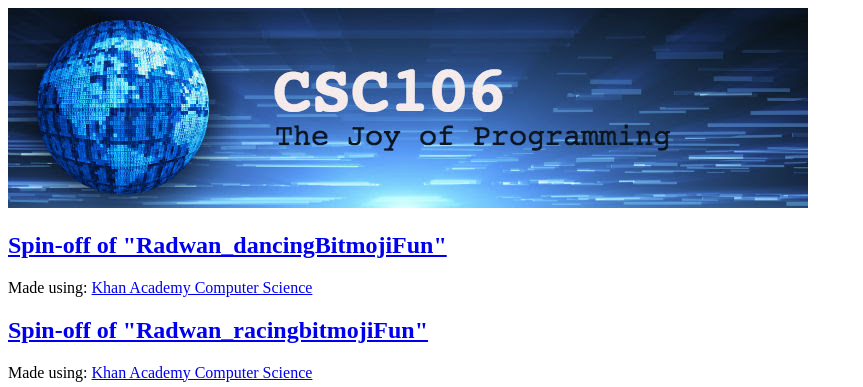
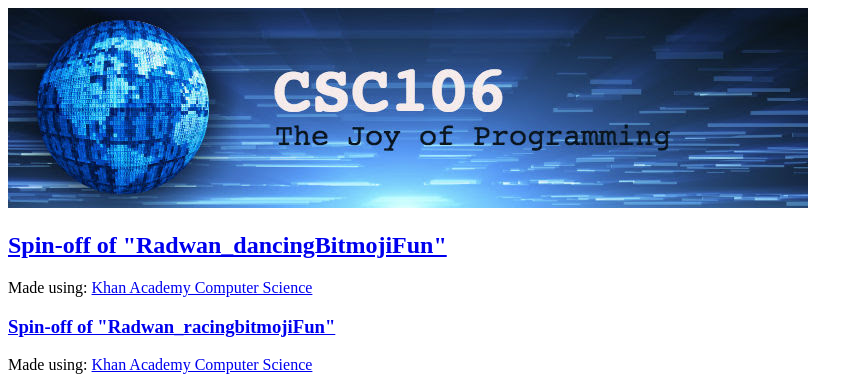
Before and after one commit to nancyradwan/nancyradwan.github.io, a plain HTML site: page Javascript.html in a window 1280 px wide. Shown: the top 387 px of the page, without its empty margins (0-863 px from the left). Drawn offline with Linux system fonts and the light colour scheme; a script that the page names is missing.

Commit message:
Update Javascript.html

```diff
--- a/Javascript.html
+++ b/Javascript.html
@@ -8,7 +8,7 @@
 
       <img src="csc106_banner.jpg">
       <h2><a href="https://www.khanacademy.org/computer-programming/spin-off-of-radwan_dancingbitmojifun/6286027505319936">Spin-off of "Radwan_dancingBitmojiFun"</a></h2><script src="https://www.khanacademy.org/computer-programming/spin-off-of-radwan_dancingbitmojifun/6286027505319936/embed.js?editor=yes&buttons=yes&author=yes&embed=yes"></script><p>Made using: <a href="http://www.khanacademy.org/computer-programming">Khan Academy Computer Science</a></p>
-     <h2><a href="https://www.khanacademy.org/computer-programming/spin-off-of-radwan_racingbitmojifun/5632574487576576">Spin-off of "Radwan_racingbitmojiFun"</a></h2><script src="https://www.khanacademy.org/computer-programming/spin-off-of-radwan_racingbitmojifun/5632574487576576/embed.js?editor=yes&buttons=yes&author=yes&embed=yes"></script><p>Made using: <a href="http://www.khanacademy.org/computer-programming">Khan Academy Computer Science</a></p>
+     <h3><a href="https://www.khanacademy.org/computer-programming/spin-off-of-radwan_racingbitmojifun/5632574487576576">Spin-off of "Radwan_racingbitmojiFun"</a></h2><script src="https://www.khanacademy.org/computer-programming/spin-off-of-radwan_racingbitmojifun/5632574487576576/embed.js?editor=yes&buttons=yes&author=yes&embed=yes"></script><p>Made using: <a href="http://www.khanacademy.org/computer-programming">Khan Academy Computer Science</a></p>
       <table>
         <tr>
           <td> <a href="index.html"> <img src="aboutme.png"> </a>
```
